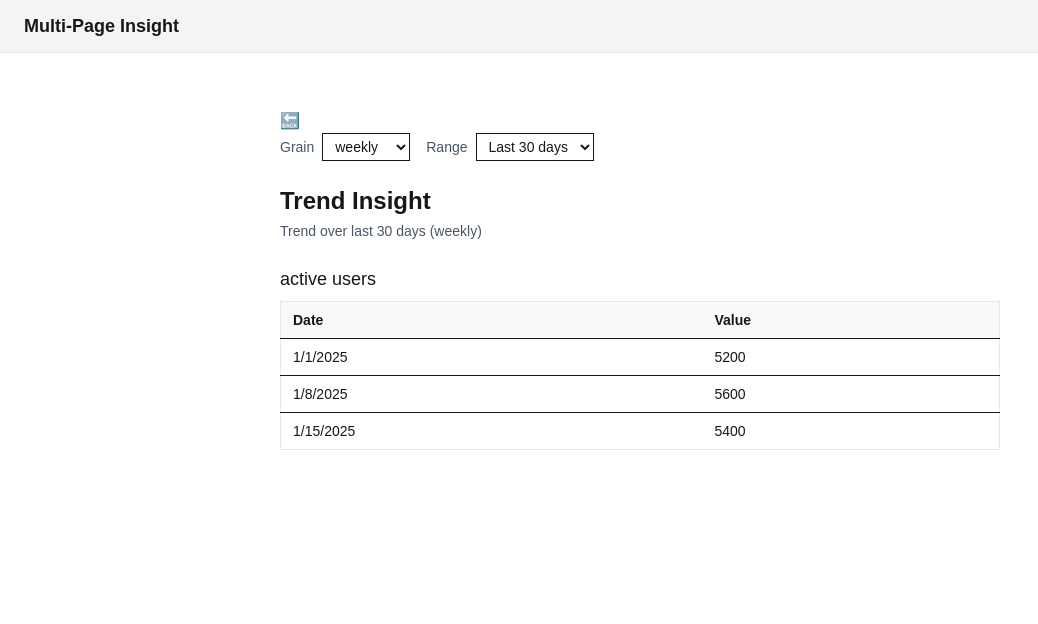
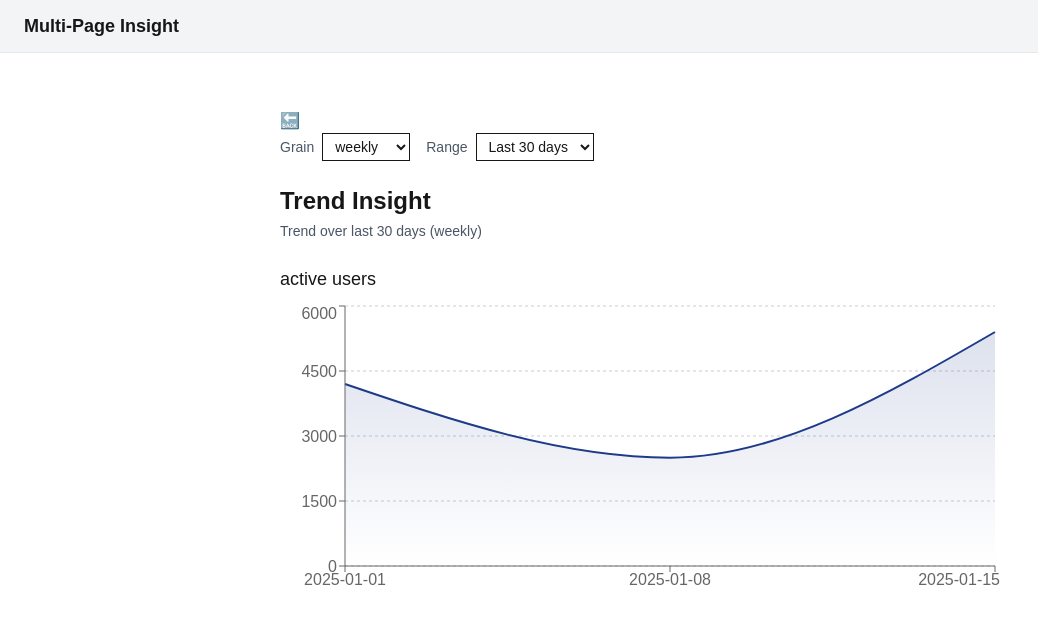
Before and after one commit to AnveshRamelli/multi-page-insight, a Next.js app: page /metrics/active_users in a window 1280 px wide. Shown: the top 624 px of the page, without its empty margins (0-1038 px from the left). Built offline with nearby package versions, Linux system fonts and the light colour scheme.

Commit message:
transform trend data functionality and add trend chart

```diff
--- a/components/charts/TrendChart.tsx
+++ b/components/charts/TrendChart.tsx
@@ -0,0 +1,46 @@
+"use client";
+
+import {
+  XAxis,
+  YAxis,
+  CartesianGrid,
+  Tooltip,
+  ResponsiveContainer,
+  AreaChart,
+  Area,
+} from "recharts";
+
+interface Props {
+  data: Array<{
+    date: string;
+    value: number;
+  }>;
+}
+
+export default function TrendChart({ data }: Props) {
+  return (
+    <ResponsiveContainer width="100%" minHeight={300}>
+      <AreaChart data={data}>
+        <defs>
+          <linearGradient id="trendGradient" x1="0" y1="0" x2="0" y2="1">
+            <stop offset="0%" stopColor="#1e3a8a" stopOpacity={0.25} />
+            <stop offset="100%" stopColor="#1e3a8a" stopOpacity={0} />
+          </linearGradient>
+        </defs>
+
+        <CartesianGrid strokeDasharray="3 3" vertical={false} />
+        <XAxis dataKey="date" />
+        <YAxis />
+        <Tooltip />
+        <Area
+          type="monotone"
+          dataKey="value"
+          stroke="#1e3a8a"
+          strokeWidth={2}
+          fill="url(#trendGradient)"
+          dot={false}
+        />
+      </AreaChart>
+    </ResponsiveContainer>
+  );
+}
--- a/components/insights/TrendInsight.tsx
+++ b/components/insights/TrendInsight.tsx
@@ -1,21 +1,21 @@
 "use client";
 
-import { useMemo } from "react";
 import { MetricTrendPoint } from "@/data/types";
+import TrendChart from "../charts/TrendChart";
 
 interface Props {
-    title: string;
+  title: string;
   data: MetricTrendPoint[];
 }
 
 export default function TrendInsight({ data, title }: Props) {
-  const rows = data.map((point: MetricTrendPoint) => ({
-      date: new Date(point.timestamp).toLocaleDateString(),
-      value: point.value,
-    }));
+  const chartData = data.map((point: MetricTrendPoint) => ({
+    date: point.timestamp.slice(0, 10),
+    value: point.value,
+  }));
+  console.log(chartData);
 
-
-  if (!rows.length) {
+  if (!chartData.length) {
     return (
       <p className="text-sm text-gray-500">
         No data available for this metric.
@@ -27,22 +27,7 @@ export default function TrendInsight({ data, title }: Props) {
     <div>
       <h2 className="text-lg font-medium mb-2">{title}</h2>
 
-      <table className="w-full text-sm border border-gray-200">
-        <thead className="bg-gray-50">
-          <tr>
-            <th className="text-left px-3 py-2">Date</th>
-            <th className="text-left px-3 py-2">Value</th>
-          </tr>
-        </thead>
-        <tbody>
-          {rows.map((row, idx) => (
-            <tr key={idx} className="border-t">
-              <td className="px-3 py-2">{row.date}</td>
-              <td className="px-3 py-2">{row.value}</td>
-            </tr>
-          ))}
-        </tbody>
-      </table>
+      <TrendChart data={chartData} />
     </div>
   );
 }
--- a/data/mockData.ts
+++ b/data/mockData.ts
@@ -27,17 +27,43 @@ export const REVENUE_TREND_MONTHLY = [
   { timestamp: "2025-02-01", value: 4600 },
 ];
 
+export const ORDERS_TREND_DAILY = [
+  { timestamp: "2025-01-01", value: 45 },
+  { timestamp: "2025-01-02", value: 60 },
+  { timestamp: "2025-01-03", value: 50 },
+  { timestamp: "2025-01-04", value: 70 },
+];
+
 export const ORDERS_TREND_WEEKLY = [
   { timestamp: "2025-01-01", value: 320 },
   { timestamp: "2025-01-08", value: 410 },
   { timestamp: "2025-01-15", value: 380 },
 ];
+export const ORDERS_TREND_MONTHLY = [
+  { timestamp: "2025-01-01", value: 1800 },
+  { timestamp: "2025-02-01", value: 2100 },
+  { timestamp: "2025-03-01", value: 2000 },
+];
+
+export const USERS_TREND_DAILY = [
+  { timestamp: "2025-01-01", value: 600 },
+  { timestamp: "2025-01-02", value: 750 },
+  { timestamp: "2025-01-03", value: 700 },
+  { timestamp: "2025-01-04", value: 800 },
+];
 
 export const USERS_TREND_WEEKLY = [
-  { timestamp: "2025-01-01", value: 5200 },
-  { timestamp: "2025-01-08", value: 5600 },
+  { timestamp: "2025-01-01", value: 4200 },
+  { timestamp: "2025-01-08", value: 2500 },
   { timestamp: "2025-01-15", value: 5400 },
 ];
+
+export const USERS_TREND_MONTHLY = [
+  { timestamp: "2025-01-01", value: 16000 },
+  { timestamp: "2025-02-01", value: 18000 },
+  { timestamp: "2025-03-01", value: 17500 },
+];
+
 
 
 // Mock data for Contributors insights
--- a/data/resolvers.ts
+++ b/data/resolvers.ts
@@ -1,4 +1,4 @@
-import { METRICS, ORDERS_TREND_WEEKLY, REVENUE_TREND_DAILY, REVENUE_TREND_MONTHLY, REVENUE_TREND_WEEKLY, USERS_TREND_WEEKLY } from "./mockData";
+import { METRICS, ORDERS_TREND_DAILY, ORDERS_TREND_MONTHLY, REVENUE_TREND_DAILY, REVENUE_TREND_MONTHLY, REVENUE_TREND_WEEKLY, USERS_TREND_MONTHLY, USERS_TREND_DAILY, USERS_TREND_WEEKLY } from "./mockData";
 import { Metric, MetricKey, MetricTrendPoint, TimeGrain } from "./types";
 
 // Simulate network latency
@@ -40,11 +40,14 @@ export async function getMetricTrend(
   }
 
   if (metric === "orders") {
-    return ORDERS_TREND_WEEKLY;
+    if (grain === "daily") return ORDERS_TREND_DAILY;
+    if (grain === "monthly") return ORDERS_TREND_MONTHLY;
   }
 
   if (metric === "active_users") {
-    return USERS_TREND_WEEKLY;
+    if (grain === "daily") return USERS_TREND_DAILY;
+    if (grain === "weekly") return USERS_TREND_WEEKLY;
+    if (grain === "monthly") return USERS_TREND_MONTHLY;
   }
 
   return [];
--- a/package.json
+++ b/package.json
@@ -11,7 +11,8 @@
   "dependencies": {
     "next": "16.1.1",
     "react": "19.2.3",
-    "react-dom": "19.2.3"
+    "react-dom": "19.2.3",
+    "recharts": "^3.6.0"
   },
   "devDependencies": {
     "@tailwindcss/postcss": "^4",
```
Also changed, not shown: 1 other file (tests, documents, lock files or other folders).
